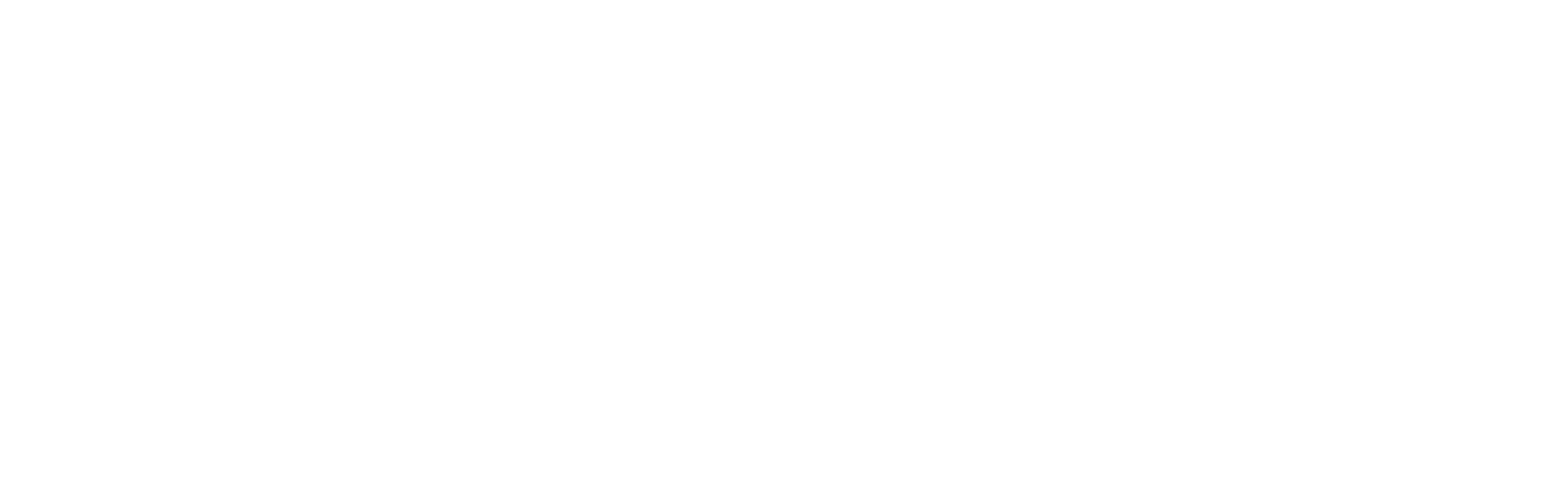
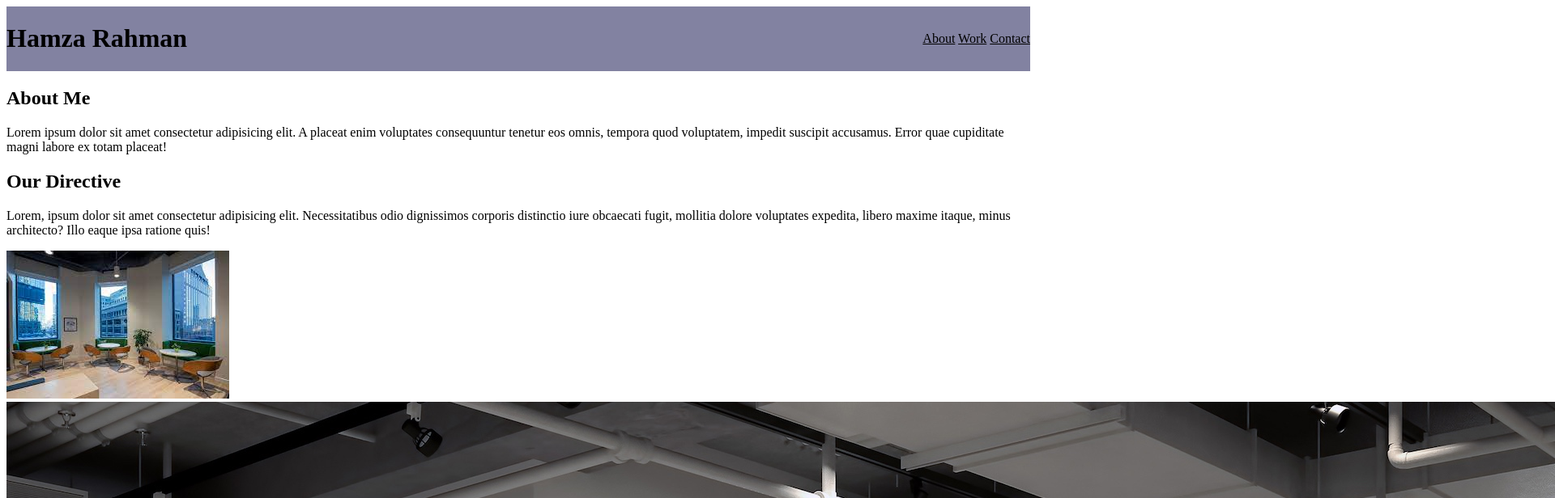
Before and after one commit to HamzaR19/secondassignment, a plain HTML site: page index.html in a window 1280 px wide. Shown: the top 616 px of the page at 81% size, 1920 px wide, since content can reach past the window. Drawn offline with Linux system fonts and the light colour scheme.

Commit message:
made changes to code

```diff
--- a/index.html
+++ b/index.html
@@ -4,9 +4,46 @@
     <meta charset="UTF-8">
     <meta http-equiv="X-UA-Compatible" content="IE=edge">
     <meta name="viewport" content="width=device-width, initial-scale=1.0">
+    <link rel="stylesheet" href="./style.css">
     <title>Document</title>
 </head>
 <body>
+    <header>
+        <h1>Hamza Rahman</h1>
+        <nav>
+            <a href="#">About</a>
+            <a href="#">Work</a>
+            <a href="#">Contact</a>
 
+
+
+
+
+        </nav>
+    </header>
+    <section>
+            <h1>About Me</h1>
+                <p>Lorem ipsum dolor sit amet consectetur adipisicing elit. A placeat enim voluptates consequuntur tenetur eos omnis, tempora quod voluptatem, impedit suscipit accusamus. Error quae cupiditate magni labore ex totam placeat!</p>
+        <section>
+                <h2>Our Directive</h2>
+                    <p>Lorem, ipsum dolor sit amet consectetur adipisicing elit. Necessitatibus odio dignissimos corporis distinctio iure obcaecati fugit, mollitia dolore voluptates expedita, libero maxime itaque, minus architecto? Illo eaque ipsa ratione quis!</p>
+
+        </section>
+
+    </section>
+    <img src="./images/PROJECT IMAGE.jpg" alt="big windows and chairs">
+    <img src="./images/office designs.jpeg" alt="Office space">
+
+    <section>
+        <nav>
+            <a href="#">Number</a>
+            <a href="#">Social Media</a>
+            <a href="#">Email</a>
+
+
+
+        </nav>
+
+    </section>
 </body>
 </html>
--- a/style.css
+++ b/style.css
@@ -0,0 +1,15 @@
+header{
+    display: flex;
+    justify-content:space-between;
+    align-items: center;
+background-color: rgb(130, 130, 161);
+
+
+}
+a{
+color: black;
+
+}
+body{
+
+}
```
Also changed, not shown: images/PROJECT IMAGE.jpg (added), images/office designs.jpeg (added).
